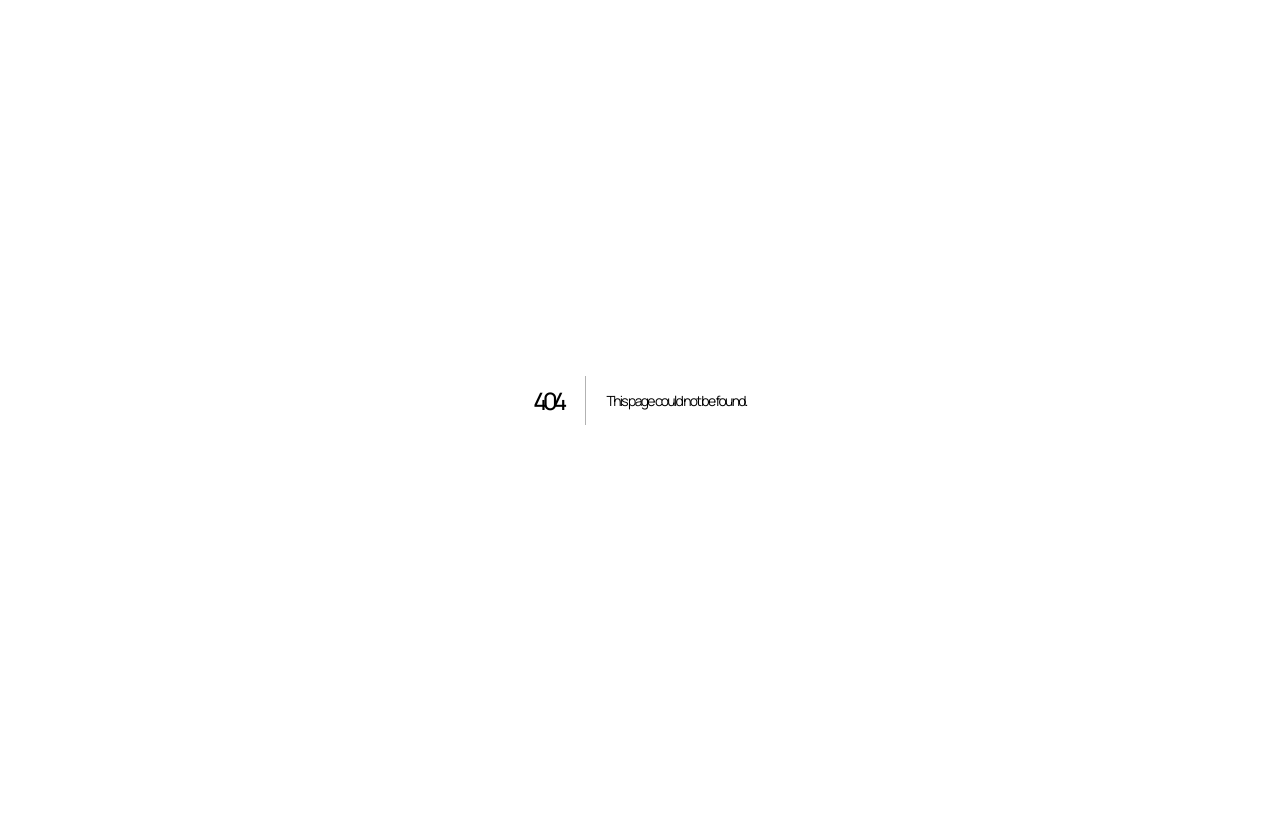
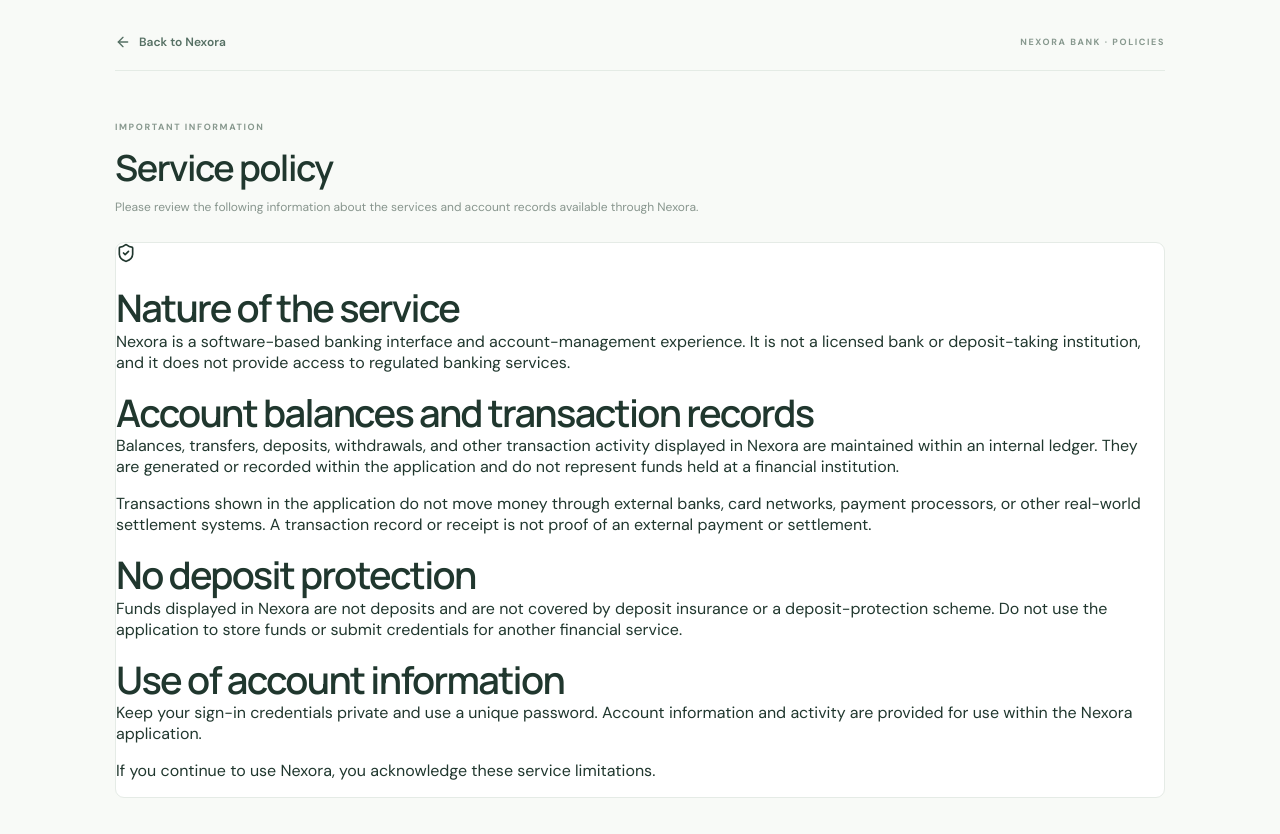
Before and after one commit to Masksm/Nexora-Bank, a Next.js app: page /policy in a window 1280 px wide. Before the commit this address had no page. Shown: the top 834 px of the page. Before the commit the page ends 800 px from the top, so only its background shows below. Built offline with nearby package versions, Linux system fonts and the light colour scheme.

Commit message:
Add service policy page for ledger and service limitations

```diff
--- /dev/null
+++ b/app/policy/page.tsx
@@ -0,0 +1,43 @@
+import Link from "next/link";
+import { ArrowLeft, ShieldCheck } from "lucide-react";
+
+export const metadata = {
+  title: "Policies | Nexora Bank",
+  description: "Important information about Nexora Bank account records and service limitations.",
+};
+
+export default function PolicyPage() {
+  return (
+    <main className="workspace-shell policy-shell">
+      <header className="workspace-header">
+        <Link href="/" className="workspace-back"><ArrowLeft size={16}/> Back to Nexora</Link>
+        <span className="workspace-overline">NEXORA BANK · POLICIES</span>
+      </header>
+      <section className="workspace-intro">
+        <div><span className="workspace-kicker">IMPORTANT INFORMATION</span><h1>Service policy</h1><p>Please review the following information about the services and account records available through Nexora.</p></div>
+      </section>
+      <article className="workspace-panel policy-card">
+        <div className="policy-section">
+          <div className="policy-icon"><ShieldCheck size={20}/></div>
+          <div><h2>Nature of the service</h2>
+            <p>Nexora is a software-based banking interface and account-management experience. It is not a licensed bank or deposit-taking institution, and it does not provide access to regulated banking services.</p>
+          </div>
+        </div>
+        <div className="policy-section">
+          <h2>Account balances and transaction records</h2>
+          <p>Balances, transfers, deposits, withdrawals, and other transaction activity displayed in Nexora are maintained within an internal ledger. They are generated or recorded within the application and do not represent funds held at a financial institution.</p>
+          <p>Transactions shown in the application do not move money through external banks, card networks, payment processors, or other real-world settlement systems. A transaction record or receipt is not proof of an external payment or settlement.</p>
+        </div>
+        <div className="policy-section">
+          <h2>No deposit protection</h2>
+          <p>Funds displayed in Nexora are not deposits and are not covered by deposit insurance or a deposit-protection scheme. Do not use the application to store funds or submit credentials for another financial service.</p>
+        </div>
+        <div className="policy-section">
+          <h2>Use of account information</h2>
+          <p>Keep your sign-in credentials private and use a unique password. Account information and activity are provided for use within the Nexora application.</p>
+        </div>
+        <p className="policy-updated">If you continue to use Nexora, you acknowledge these service limitations.</p>
+      </article>
+    </main>
+  );
+}
```
